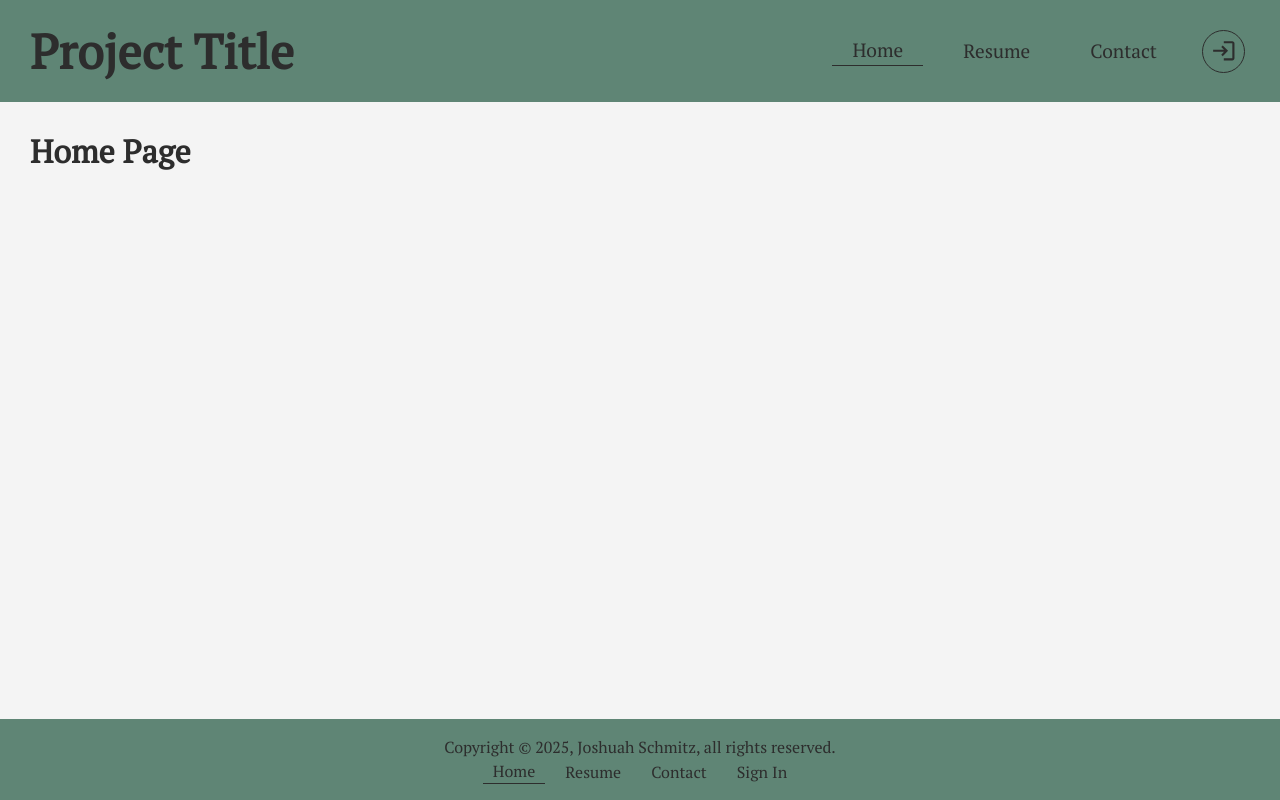
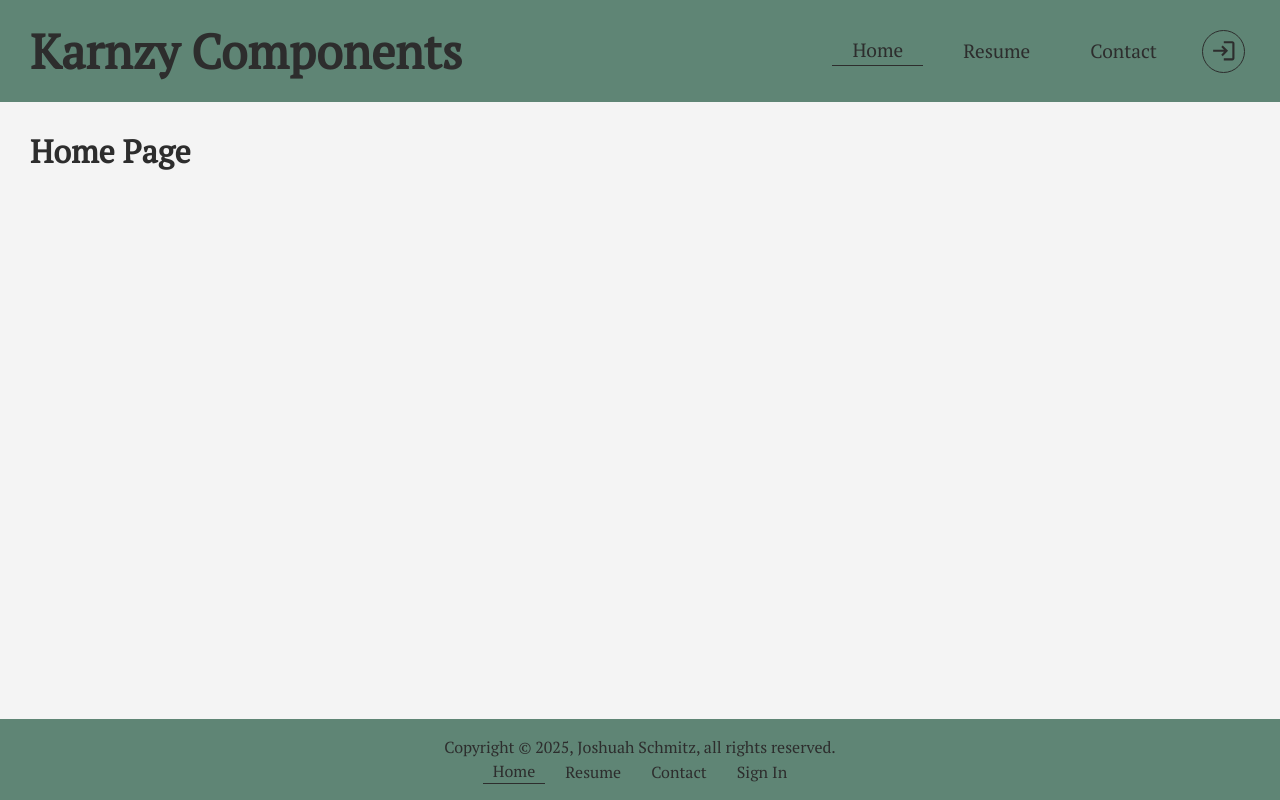
Before and after one commit to JoshSchmitz/wade-karnes-parts-store, a React (Vite) app in the folder client/: page / in a window 1280 px wide. Built offline with nearby package versions, Linux system fonts and the light colour scheme.

Commit message:
update project title

```diff
--- a/client/src/components/header/Header.jsx
+++ b/client/src/components/header/Header.jsx
@@ -5,7 +5,7 @@ const Header = () => {
     <header>
       <div className='container'>
         <div className='logo'>
-          <h1>Project Title</h1>
+          <h1>Karnzy Components</h1>
         </div>
         <Nav location='header' />
       </div>
```
